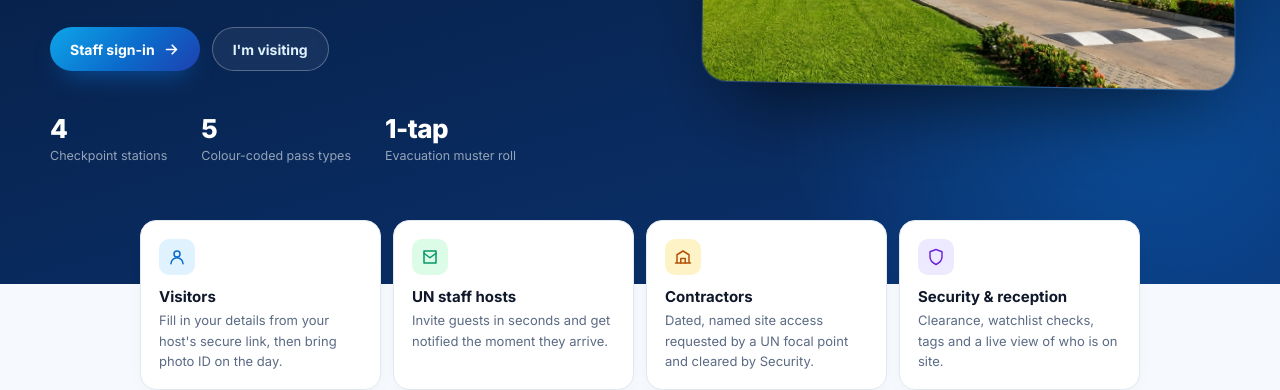
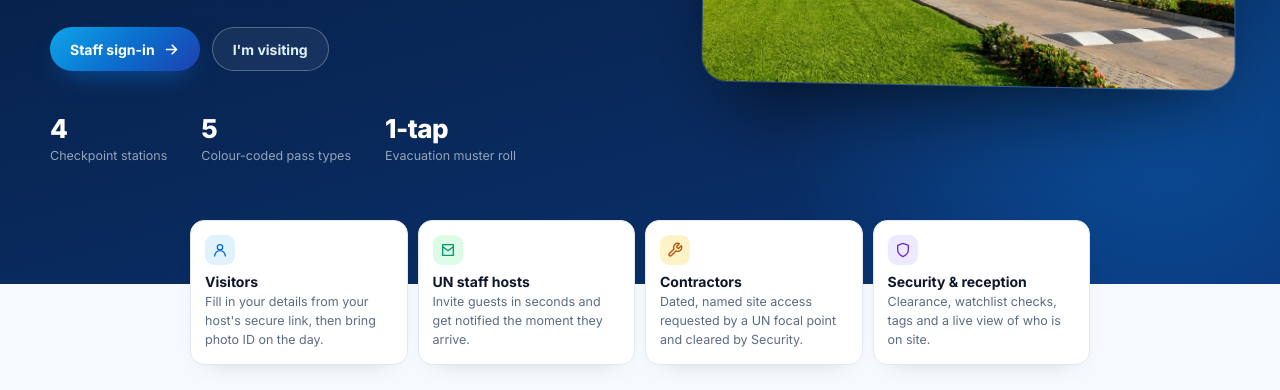
Before and after one commit to joinsslabs/UNVMS, a website: page firebase-app/public/index.html in a window 1280 px wide. Shown: the part 563-953 px from the top of the page. Drawn offline with Linux system fonts and the light colour scheme.

Commit message:
style(landing): wrench icon for contractors; smaller audience cards
Co-Authored-By: Claude Opus 5.5 <noreply@anthropic.com>

```diff
--- a/firebase-app/public/index.html
+++ b/firebase-app/public/index.html
@@ -87,13 +87,13 @@ section{padding:92px 0}
 @media (min-width:700px){#how .sec-head h2{white-space:nowrap}}
 
 .who{margin-top:-64px;position:relative;z-index:2;padding:0}
-.who-grid{display:grid;grid-template-columns:repeat(4,1fr);gap:12px;max-width:1000px;margin:0 auto}
-.who-card{--c:#0b6bcb;--t:#e0f2fe;background:#fff;border:1px solid var(--line);border-radius:16px;padding:18px;box-shadow:0 10px 24px -20px rgba(15,23,42,.35);transition:border-color .2s,box-shadow .2s}
+.who-grid{display:grid;grid-template-columns:repeat(4,1fr);gap:10px;max-width:900px;margin:0 auto}
+.who-card{--c:#0b6bcb;--t:#e0f2fe;background:#fff;border:1px solid var(--line);border-radius:14px;padding:14px;box-shadow:0 10px 24px -20px rgba(15,23,42,.35);transition:border-color .2s,box-shadow .2s}
 .who-card:hover{border-color:#cbd5e1;box-shadow:0 14px 28px -20px rgba(15,23,42,.45)}
-.who-card .ic{width:36px;height:36px;border-radius:10px;display:grid;place-items:center;margin-bottom:12px;background:var(--t);color:var(--c)}
-.who-card .ic svg{width:18px;height:18px}
-.who-card h3{margin:0 0 4px;font-size:15px}
-.who-card p{margin:0;font-size:13px;line-height:1.55;color:var(--muted)}
+.who-card .ic{width:30px;height:30px;border-radius:9px;display:grid;place-items:center;margin-bottom:8px;background:var(--t);color:var(--c)}
+.who-card .ic svg{width:16px;height:16px}
+.who-card h3{margin:0 0 3px;font-size:14px}
+.who-card p{margin:0;font-size:12.5px;line-height:1.5;color:var(--muted)}
 .who-card.blue{--c:#0b6bcb;--t:#e0f2fe}
 .who-card.mint{--c:#059669;--t:#dcfce7}
 .who-card.peach{--c:#b45309;--t:#fef3c7}
@@ -223,7 +223,7 @@ footer a:hover{color:#fff}
   <div class="wrap who-grid">
     <div class="who-card blue reveal"><div class="ic"><svg viewBox="0 0 24 24" fill="none" stroke="currentColor" stroke-width="2" stroke-linecap="round" stroke-linejoin="round"><circle cx="12" cy="8" r="4"/><path d="M4 21a8 8 0 0 1 16 0"/></svg></div><h3>Visitors</h3><p>Fill in your details from your host's secure link, then bring photo ID on the day.</p></div>
     <div class="who-card mint reveal"><div class="ic"><svg viewBox="0 0 24 24" fill="none" stroke="currentColor" stroke-width="2" stroke-linecap="round" stroke-linejoin="round"><path d="M4 4h16v16H4z"/><path d="m4 7 8 6 8-6"/></svg></div><h3>UN staff hosts</h3><p>Invite guests in seconds and get notified the moment they arrive.</p></div>
-    <div class="who-card peach reveal"><div class="ic"><svg viewBox="0 0 24 24" fill="none" stroke="currentColor" stroke-width="2" stroke-linecap="round" stroke-linejoin="round"><path d="M2 20h20M4 20V9l8-5 8 5v11"/><path d="M9 20v-6h6v6"/></svg></div><h3>Contractors</h3><p>Dated, named site access requested by a UN focal point and cleared by Security.</p></div>
+    <div class="who-card peach reveal"><div class="ic"><svg viewBox="0 0 24 24" fill="none" stroke="currentColor" stroke-width="2" stroke-linecap="round" stroke-linejoin="round"><path d="M14.7 6.3a1 1 0 0 0 0 1.4l1.6 1.6a1 1 0 0 0 1.4 0l3.77-3.77a6 6 0 0 1-7.94 7.94l-6.91 6.91a2.12 2.12 0 0 1-3-3l6.91-6.91a6 6 0 0 1 7.94-7.94l-3.76 3.76z"/></svg></div><h3>Contractors</h3><p>Dated, named site access requested by a UN focal point and cleared by Security.</p></div>
     <div class="who-card lilac reveal"><div class="ic"><svg viewBox="0 0 24 24" fill="none" stroke="currentColor" stroke-width="2" stroke-linecap="round" stroke-linejoin="round"><path d="M12 22s8-4 8-10V5l-8-3-8 3v7c0 6 8 10 8 10z"/></svg></div><h3>Security &amp; reception</h3><p>Clearance, watchlist checks, tags and a live view of who is on site.</p></div>
   </div>
 </section>
```
